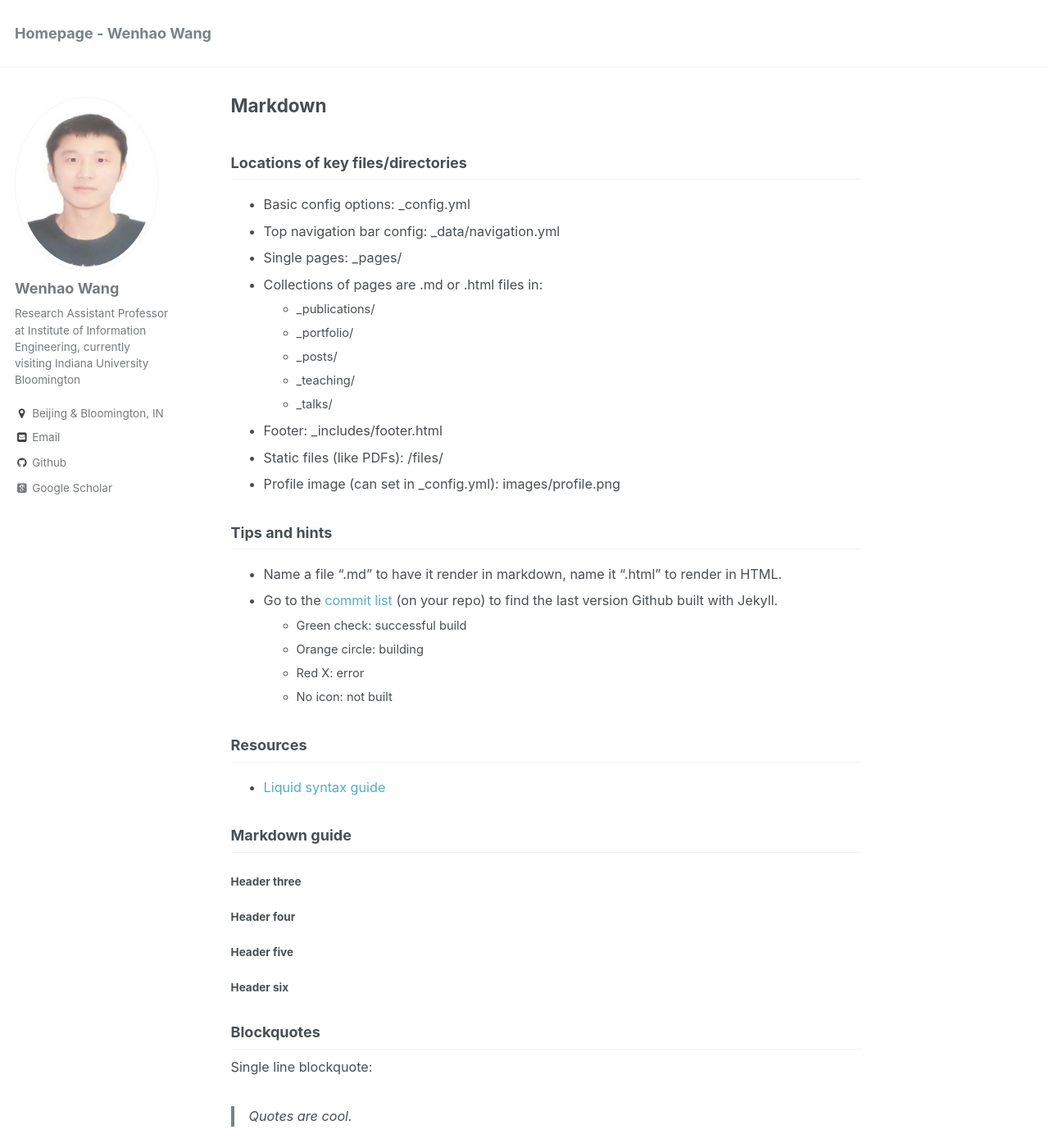
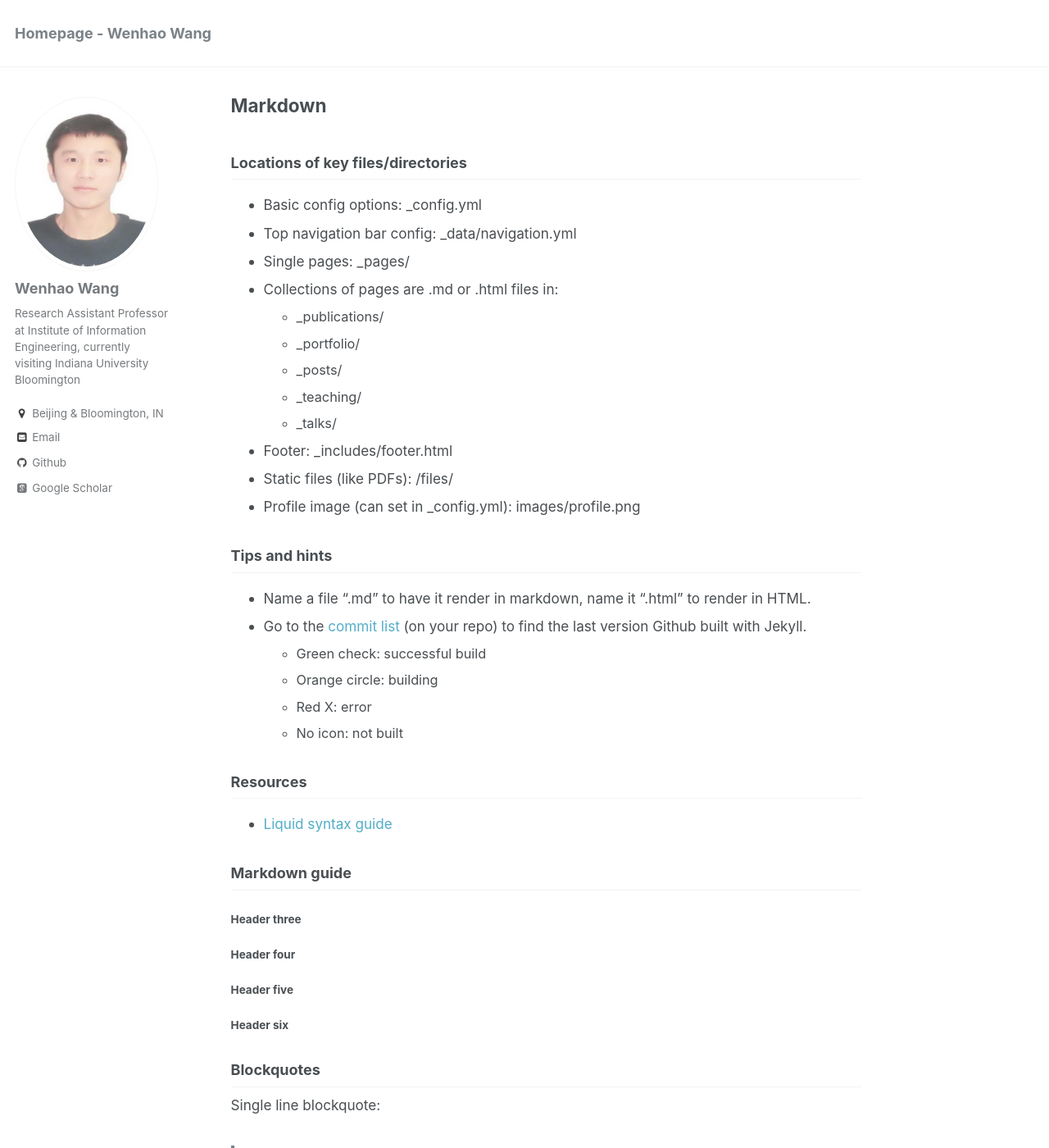
Before and after one commit to wenhao19/heartever.github.io, a Jekyll site: the page built from _pages/markdown.md, in a window 1280 px wide and 1400 px high. Shown: the whole window at 82% size. Built offline with Jekyll 4.4.1, drawn with Linux system fonts in a browser that asks for light colours; some web fonts are replaced.

Commit message:
Update _page.scss

```diff
--- a/_sass/_page.scss
+++ b/_sass/_page.scss
@@ -56,7 +56,7 @@
   }
 
   p, li, dl {
-    font-size: 0.9em;
+    font-size: 0.95em;
   }
 
   /* paragraph indents */
```
